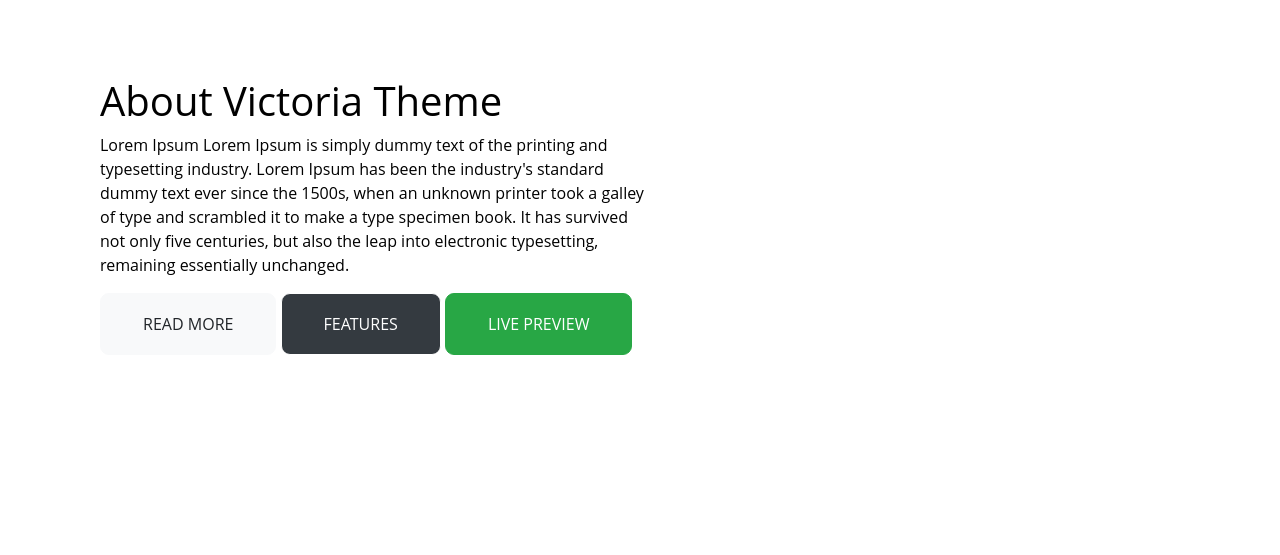
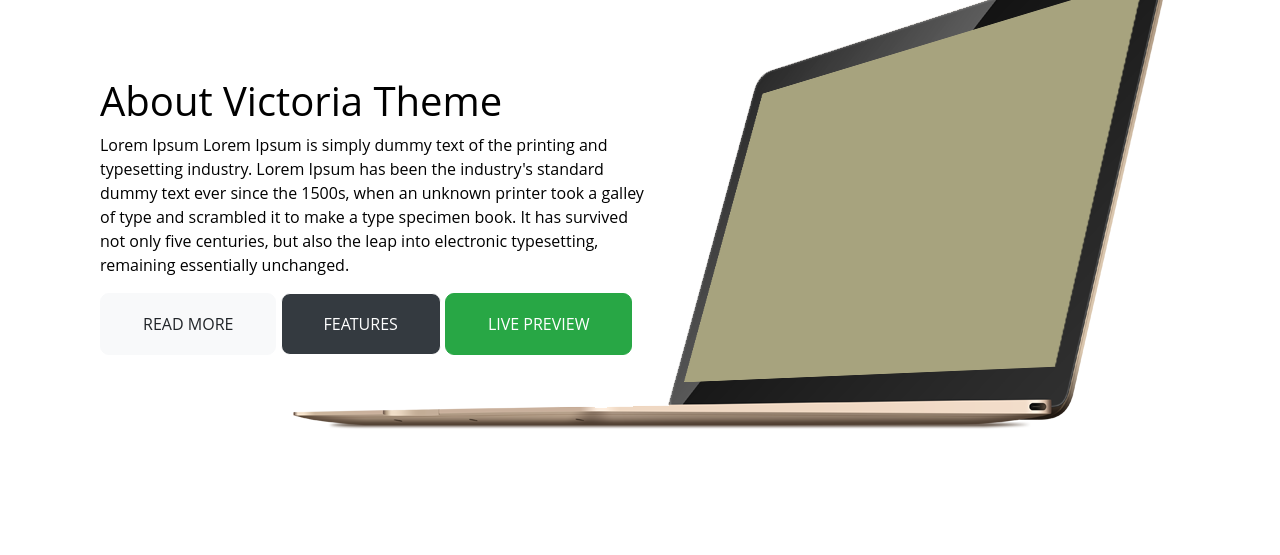
Before and after one commit to JasFayz/Victoria, a plain HTML site: page Victoria/index.html in a window 1280 px wide. Shown: the part 1007-1562 px from the top of the page. Drawn offline with nearby package versions, Linux system fonts and the light colour scheme; the site is published under a folder, as on GitHub Pages, so addresses that start at the root find nothing; a web font is replaced by a local one.

Commit message:
Change path for about background

```diff
--- a/Victoria/css/style.css
+++ b/Victoria/css/style.css
@@ -118,9 +118,8 @@ header span {
 
 .about {
     padding: 200px 0;
-    background: url('/img/laptop.png') no-repeat 73% 35%;
+    background: url('../img/laptop.png') no-repeat 73% 35%;
 }
 .about p {
     width: 555px;
 }
-.about
```
